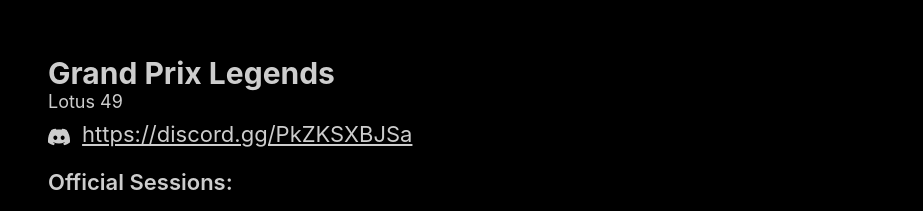
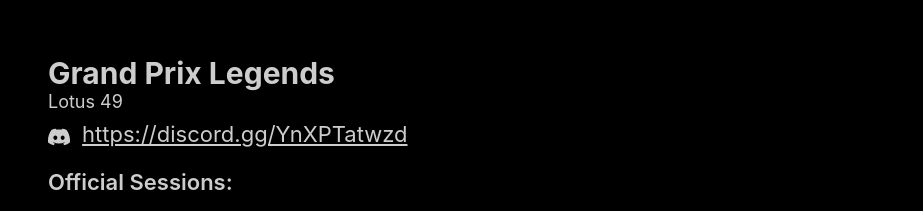
Before and after one commit to jamiehs/whenrace, a React (Create React App) app: page / in a window 1280 px wide. Shown: the part 1800-2011 px from the top of the page, without its empty margins (178-1101 px from the left). Built offline with nearby package versions, Linux system fonts and the light colour scheme.

Commit message:
Update L49 Discord link

```diff
--- a/src/data/official-sessions.js
+++ b/src/data/official-sessions.js
@@ -218,7 +218,7 @@ const officials = [
         label: 'Grand Prix Legends',
         cars: ["Lotus 49"],
         links: {
-            discord: 'https://discord.gg/PkZKSXBJSa'
+            discord: 'https://discord.gg/YnXPTatwzd'
         },
         sessions: [
             {
```
